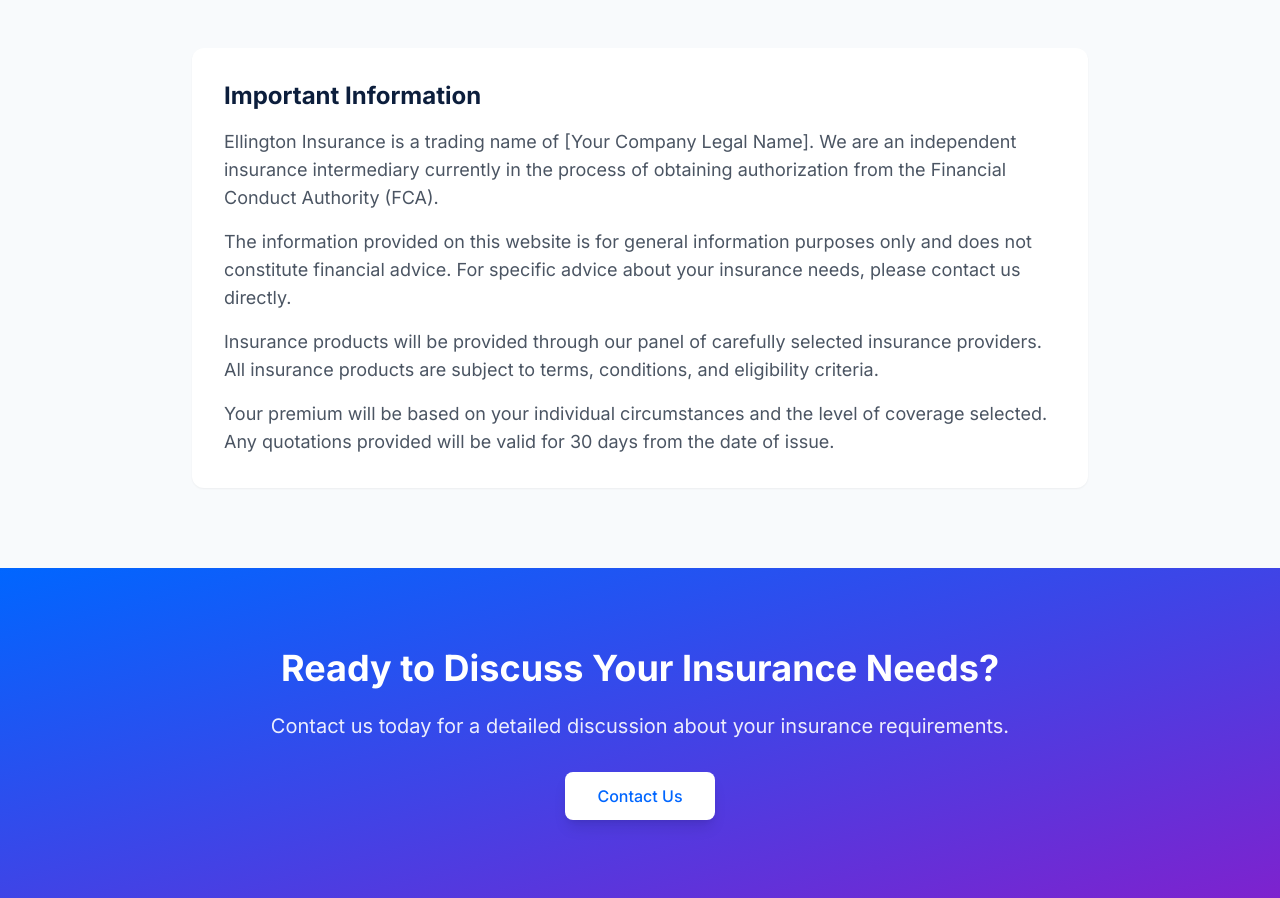
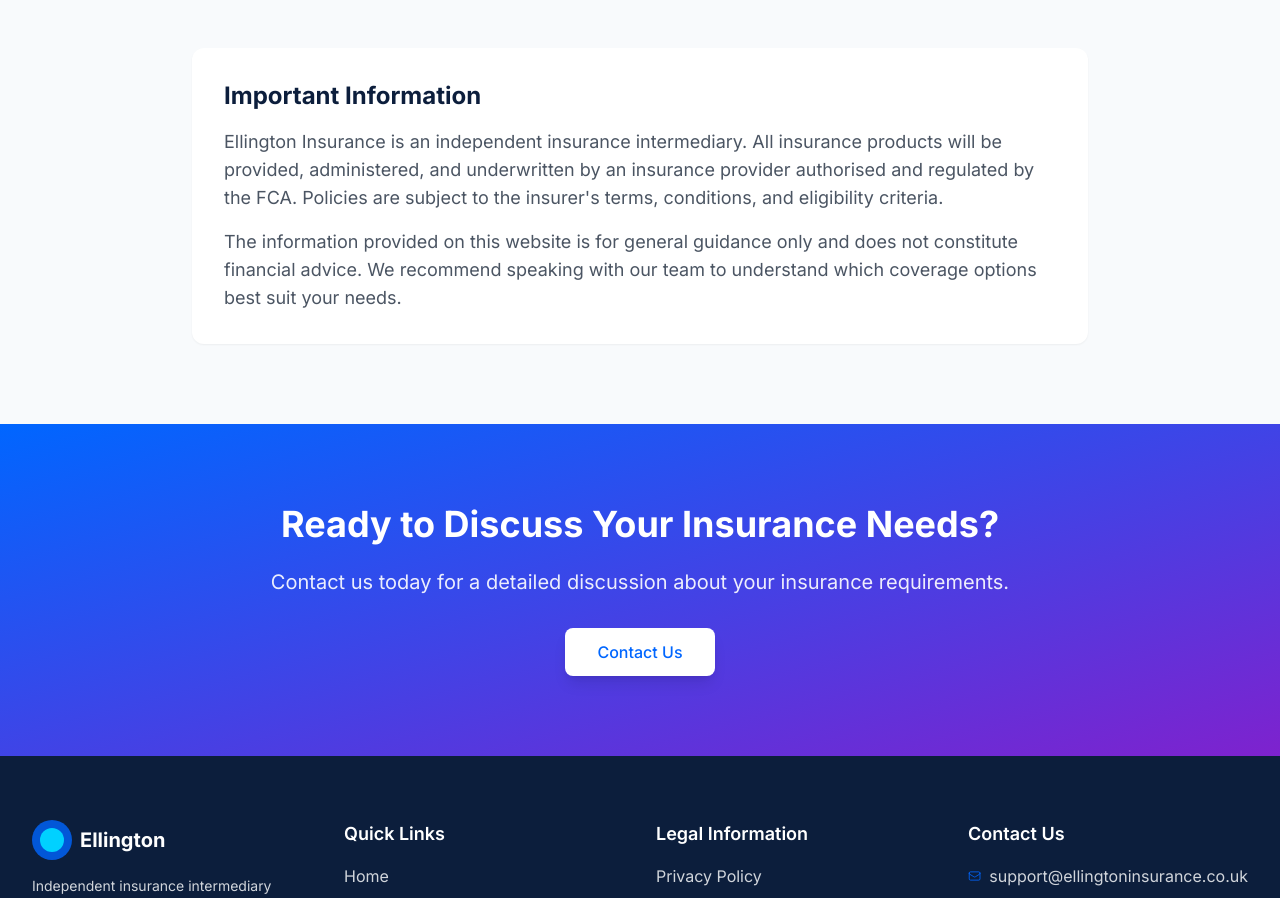
Before and after one commit to shyx92/Ellington-Insurance, a Next.js app: page /plans in a window 1280 px wide. Shown: the part 1500-2398 px from the top of the page. Built offline with nearby package versions, Linux system fonts and the light colour scheme.

Commit message:
Update Important Information section on plans page to match FCA statement

```diff
--- a/app/plans/page.tsx
+++ b/app/plans/page.tsx
@@ -144,10 +144,12 @@
             <div className="bg-white rounded-xl p-6 md:p-8 shadow-sm">
               <h2 className="text-xl md:text-2xl font-bold mb-4">Important Information</h2>
               <div className="space-y-4 text-sm md:text-base text-gray-600">
-                <p>Ellington Insurance is a trading name of [Your Company Legal Name]. We are an independent insurance intermediary currently in the process of obtaining authorization from the Financial Conduct Authority (FCA).</p>
-                <p>The information provided on this website is for general information purposes only and does not constitute financial advice. For specific advice about your insurance needs, please contact us directly.</p>
-                <p>Insurance products will be provided through our panel of carefully selected insurance providers. All insurance products are subject to terms, conditions, and eligibility criteria.</p>
-                <p>Your premium will be based on your individual circumstances and the level of coverage selected. Any quotations provided will be valid for 30 days from the date of issue.</p>
+                <p>
+                  Ellington Insurance is an independent insurance intermediary. All insurance products will be provided, administered, and underwritten by an insurance provider authorised and regulated by the FCA. Policies are subject to the insurer's terms, conditions, and eligibility criteria.
+                </p>
+                <p>
+                  The information provided on this website is for general guidance only and does not constitute financial advice. We recommend speaking with our team to understand which coverage options best suit your needs.
+                </p>
               </div>
             </div>
           </div>
```
